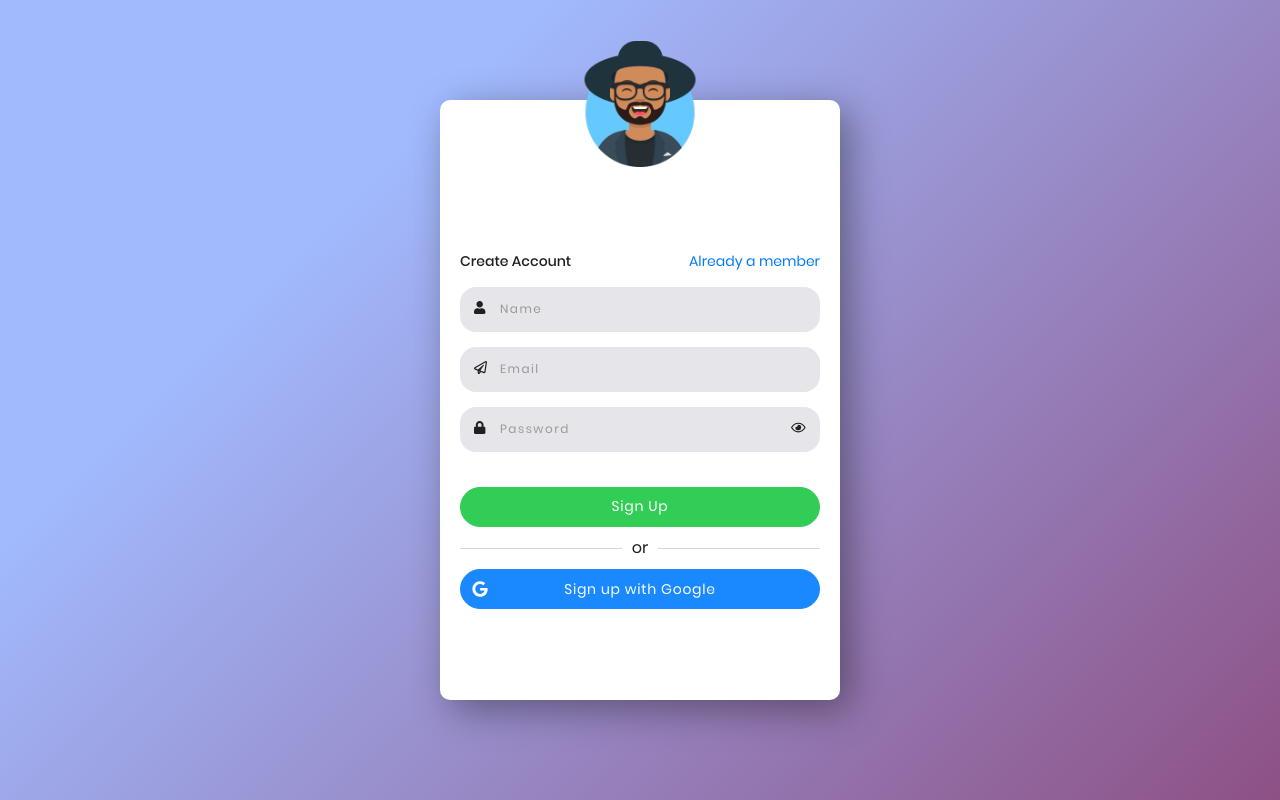
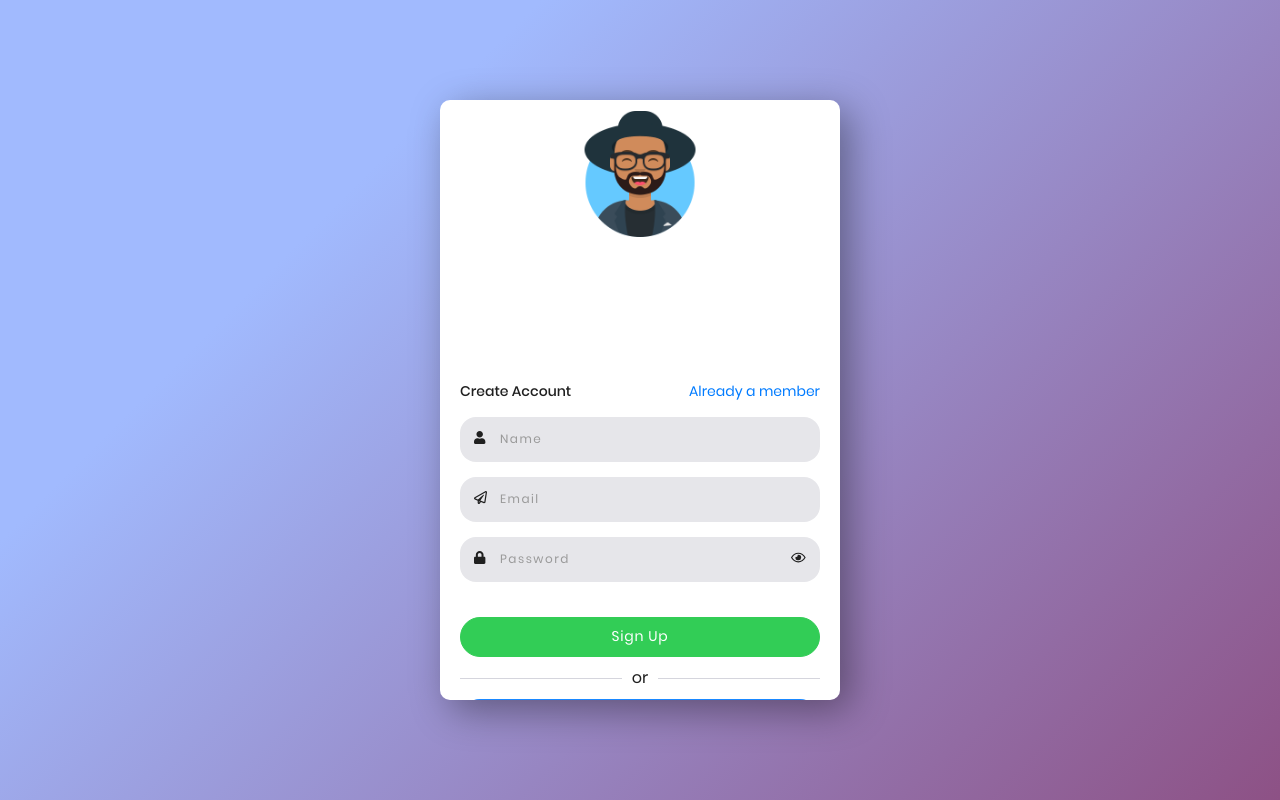
Before and after one commit to narioalvin/vue-multi-step-form, a Vue app: page / in a window 1280 px wide. Built offline with nearby package versions, Linux system fonts and the light colour scheme.

Commit message:
fix landscape responsiveness

```diff
--- a/src/App.vue
+++ b/src/App.vue
@@ -325,4 +325,23 @@ h6 span {
     width: 340px;
   }
 }
+
+@media only screen and (min-width: 360px) and (max-device-height: 667px) and (orientation: landscape) {
+  .page {
+    overflow: scroll;
+  }
+
+  .form {
+    height: 95vh;
+    overflow: scroll;
+  }
+
+  .section-two {
+    margin-top: 120px;
+  }
+
+  .form-container {
+    margin-top: 70px;
+  }
+}
 </style>
--- a/src/router/index.js
+++ b/src/router/index.js
@@ -12,23 +12,27 @@ const routes = [
     path: '/',
     name: 'Home',
     component: Home,
-    props: true
+    props: true,
+    meta: { title: 'Registration' }
   },
   {
     path: '/verification',
     name: 'Verification',
     component: Verification,
-    props: true
+    props: true,
+    meta: { title: 'Verification' }
   },
   {
     path: '/login',
     name: 'Login',
-    component: Login
+    component: Login,
+    meta: { title: 'Login' }
   },
   {
     path: '/dashboard',
     name: 'Dashboard',
-    component: Dashboard
+    component: Dashboard,
+    meta: { title: 'Dashboard' }
   }
 ]
 
@@ -36,4 +40,9 @@ const router = new VueRouter({
   routes
 })
 
+router.beforeEach((to, from, next) => {
+  document.title = to.meta.title;
+  next();
+});
+
 export default router
```
